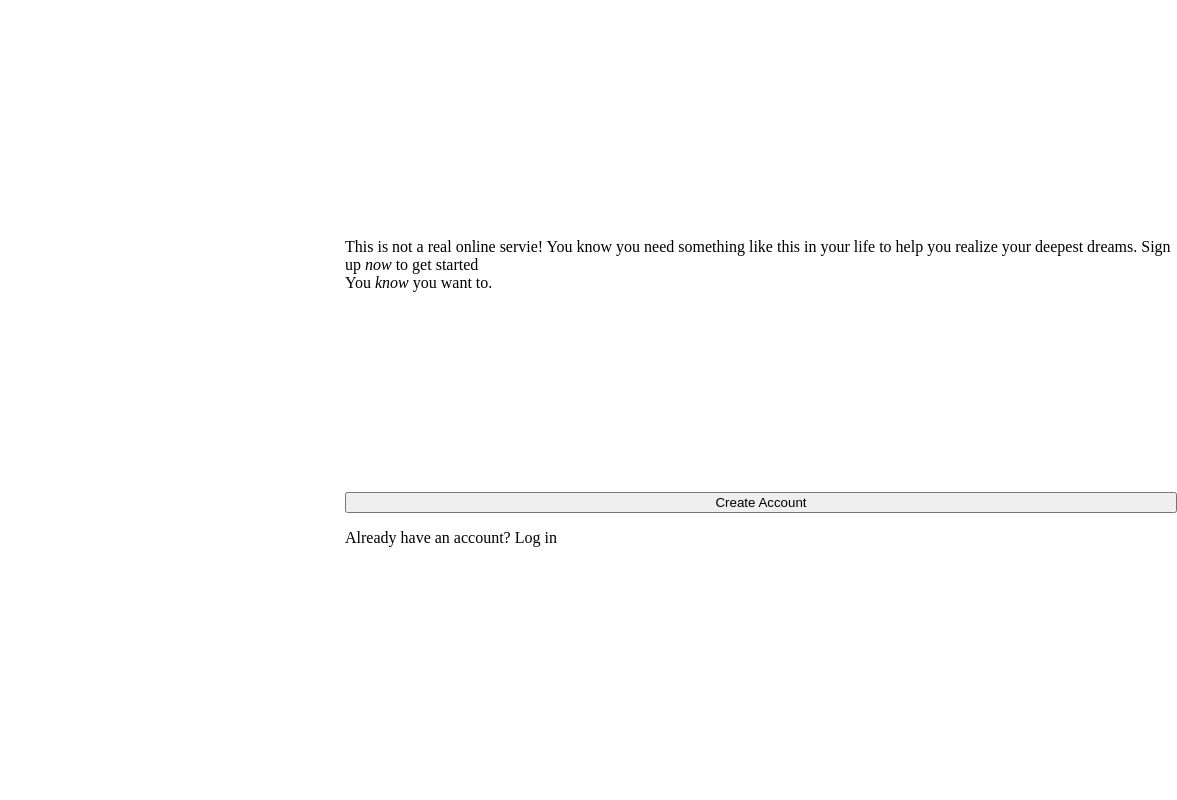
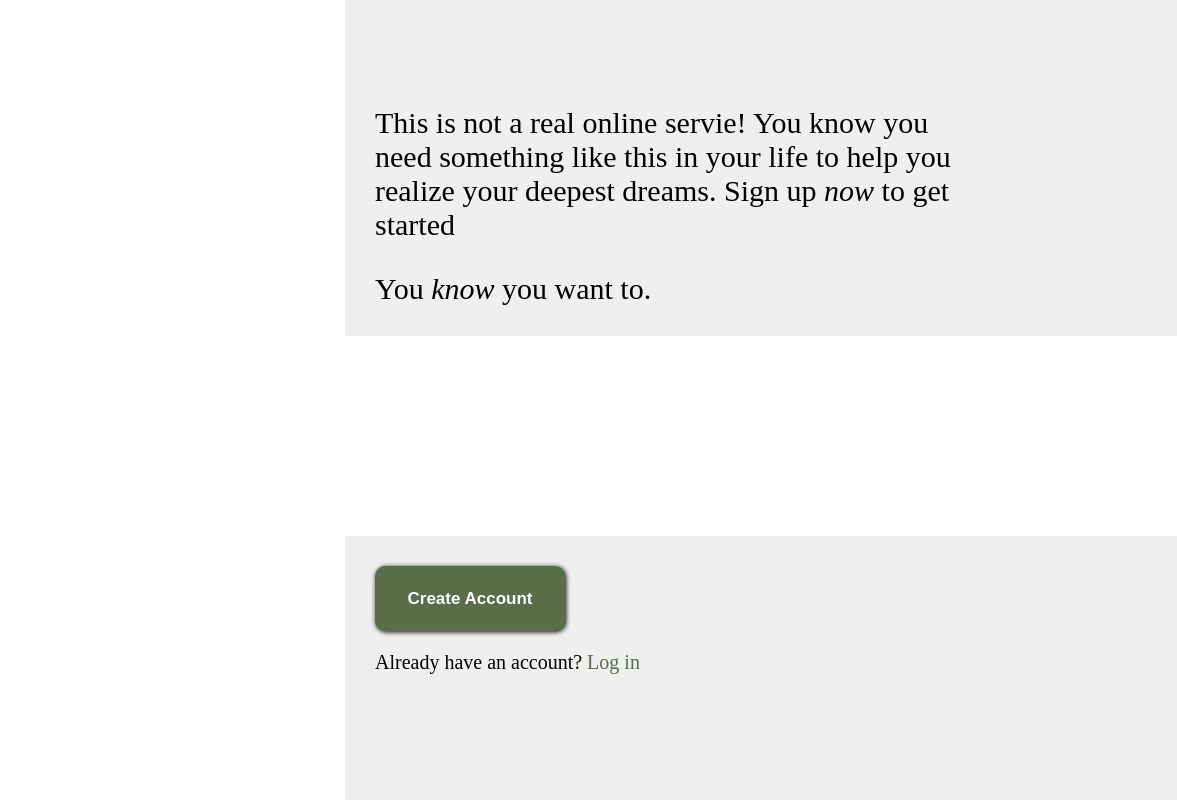
Before and after one commit to dhkimcoding/sign-up-form, a plain HTML site: page index.html in a window 1280 px wide. Shown: the full height of the page, 103-1280 px from the left. Drawn offline with Linux system fonts and the light colour scheme.

Commit message:
Complete right content container except form

```diff
--- a/index.html
+++ b/index.html
@@ -12,19 +12,19 @@
         <div>Hi! Come and join us!</div>
     </div>
     <div class="right-content-container">
-        <div>
+        <div class="paragraph">
             This is not a real online servie! You know you need something
             like this in your life to help you realize your deepest dreams.
             Sign up <em>now</em> to get started
         </div>
-        <div>
+        <div class="paragraph">
             You <em>know</em> you want to.
         </div>
         <div id="form-container">
 
         </div>
         <button type="button">Create Account</button>
-        <p>Already have an account? Log in</p>
+        <p>Already have an account? <span>Log in</span></p>
     </div>
 </body>
 </html>
--- a/style.css
+++ b/style.css
@@ -17,7 +17,7 @@ body {
     height: 20%;
     width: 100%;
     position: relative;
-    bottom: 75%;
+    bottom: 80%;
     font-size: 60px;
     color: white;
     background-color: rgba(0, 0, 0, 0.6);
@@ -31,9 +31,41 @@ body {
     display: flex;
     flex-direction: column;
     justify-content: center;
+    background-color: rgb(239, 239, 239);
+}
+
+.right-content-container > .paragraph {
+    font-size: 30px;
+    width: 70%;
+    margin-left: 30px;
+    margin-bottom: 30px;
 }
 
 #form-container {
     width: 100%;
     height: 200px;
+    background-color: white;
 }
+
+.right-content-container > button {
+    margin-top: 30px;
+    margin-left: 30px;
+    width: 190px;
+    height: 65px;
+    background-color: #596D48;
+    color: white;
+    font-size: 17px;
+    font-weight: bold;
+    border-radius: 10px;
+    border: 0;
+    box-shadow: 1px 1px 5px black;
+}
+
+.right-content-container > p {
+    margin-left: 30px;
+    font-size: 20px;
+}
+
+.right-content-container > p > span {
+    color: #596D48;
+}
```
